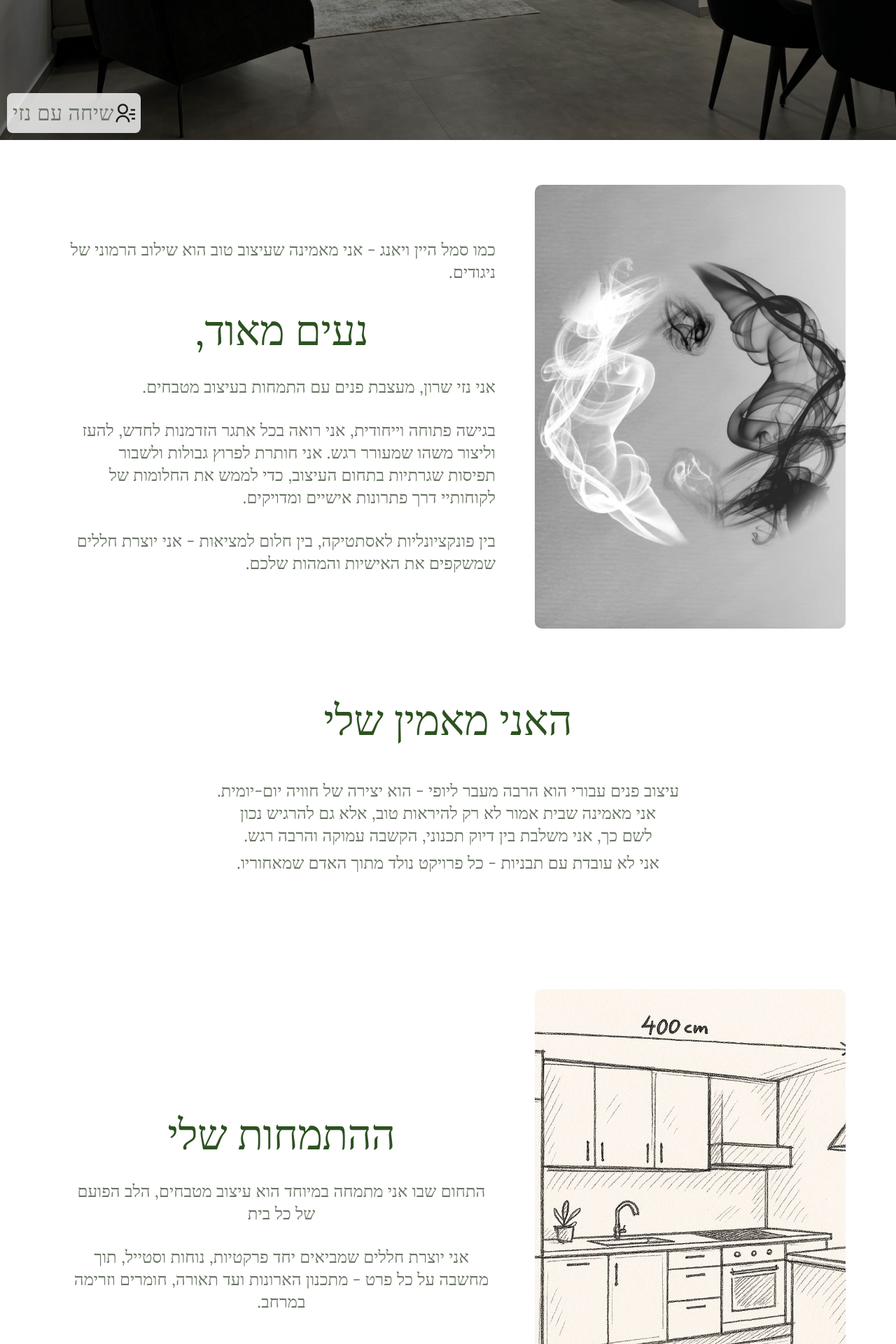
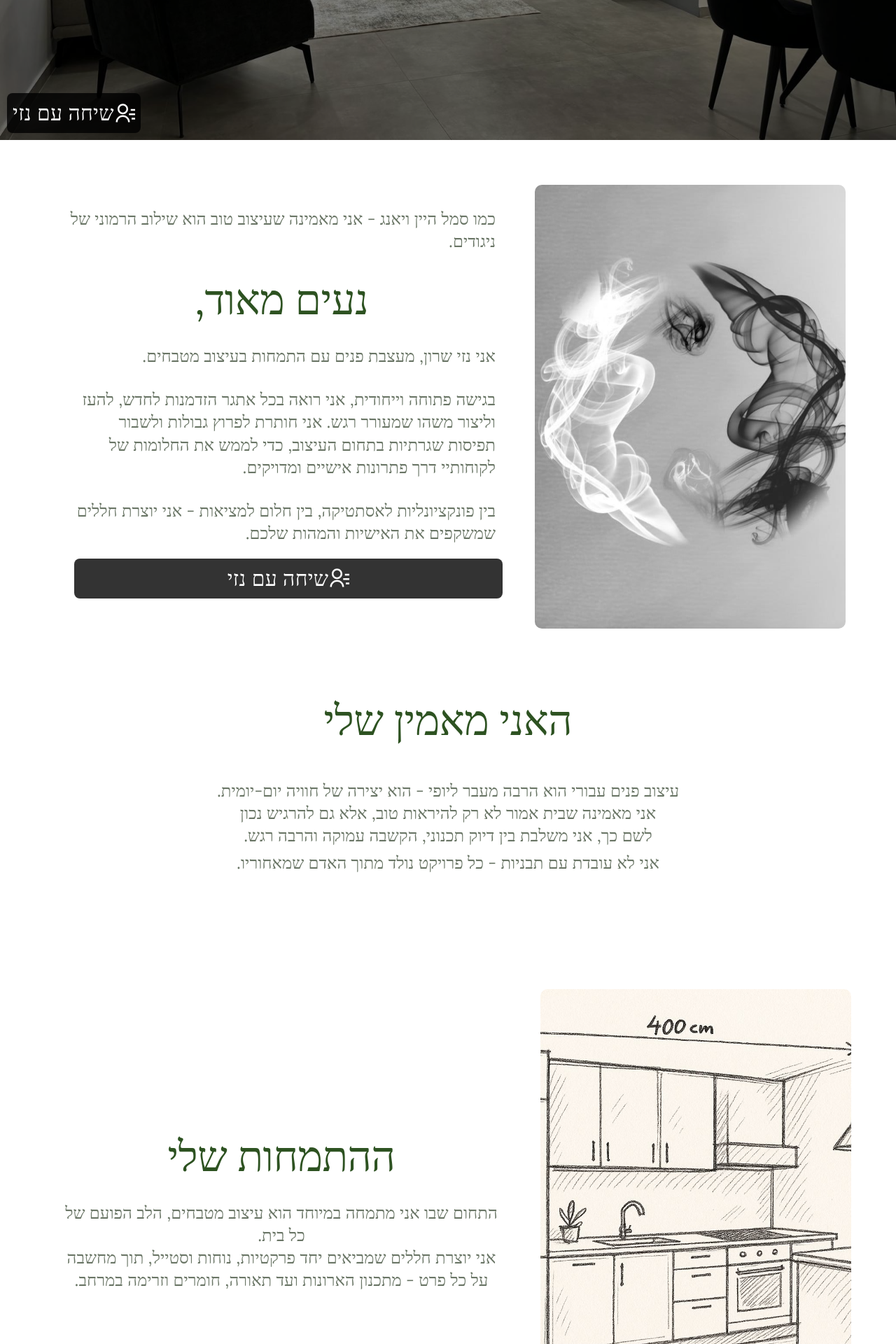
Before and after one commit to Omerf130/N.S, a React (Vite) app: page / in a window 1280 px wide. Shown: the part 600-2520 px from the top of the page at 70% size. Built offline with nearby package versions, Linux system fonts and the light colour scheme.

Commit message:
css fixes

```diff
--- a/src/App.scss
+++ b/src/App.scss
@@ -40,6 +40,11 @@
     h3,
     h5 {
       color: $white;
+    }
+  }
+  #spacial {
+    .spacial-title {
+      margin-bottom: 30px;
     }
   }
   #hero {
--- a/src/components/About.tsx
+++ b/src/components/About.tsx
@@ -1,6 +1,7 @@
-import { Box, Container, Typography } from "@mui/material";
+import { Box, Button, Container, Typography } from "@mui/material";
 import SectionTitle from "../common/SectionTitle";
 import { useMediaMatch } from "../hooks/useMediaMatch";
+import { RiContactsLine } from "react-icons/ri";
 
 export default function About() {
   const isMobile = useMediaMatch("(max-width: 500px)");
@@ -46,7 +47,15 @@ export default function About() {
             maxHeight: 650,
           }}
         />
-        <Container sx={{ maxWidth: "sm", padding: "0", display:"flex", flexDirection:"column", gap:"30px" }}>
+        <Container
+          sx={{
+            maxWidth: "sm",
+            padding: "0",
+            display: "flex",
+            flexDirection: "column",
+            gap: "30px",
+          }}
+        >
           <Typography variant={isMobile ? "h6" : "h5"} color="#697565">
             כמו סמל היין ויאנג - אני מאמינה שעיצוב טוב הוא שילוב הרמוני של
             ניגודים.
@@ -56,17 +65,34 @@ export default function About() {
             className="about-title"
             variant={isMobile ? "h3" : "h2"}
           />
-          <Typography variant={isMobile ? "h6" : "h5"} color="#697565">אני נזי שרון, מעצבת פנים עם התמחות בעיצוב מטבחים.</Typography>
           <Typography variant={isMobile ? "h6" : "h5"} color="#697565">
-             בגישה פתוחה
-            וייחודית, אני רואה בכל אתגר הזדמנות לחדש, להעז וליצור משהו שמעורר
-            רגש. אני חותרת לפרוץ גבולות ולשבור תפיסות שגרתיות בתחום העיצוב, כדי
-            לממש את החלומות של לקוחותיי דרך פתרונות אישיים ומדויקים.
+            אני נזי שרון, מעצבת פנים עם התמחות בעיצוב מטבחים.
+          </Typography>
+          <Typography variant={isMobile ? "h6" : "h5"} color="#697565">
+            בגישה פתוחה וייחודית, אני רואה בכל אתגר הזדמנות לחדש, להעז וליצור
+            משהו שמעורר רגש. אני חותרת לפרוץ גבולות ולשבור תפיסות שגרתיות בתחום
+            העיצוב, כדי לממש את החלומות של לקוחותיי דרך פתרונות אישיים ומדויקים.
           </Typography>
           <Typography variant={isMobile ? "h6" : "h5"} color="#697565">
             בין פונקציונליות לאסתטיקה, בין חלום למציאות - אני יוצרת חללים
             שמשקפים את האישיות והמהות שלכם.
           </Typography>
+          <Button
+            className="nav-item"
+            href="#contact"
+            sx={{
+              left: "10px",
+              bottom: "10px",
+              backgroundColor: "rgba(0,0,0,0.8)",
+              color: "#fff",
+              borderRadius: "8px",
+            }}
+          >
+            <RiContactsLine size={30} color="#fff" />
+            <Typography fontSize={30} color="#fff">
+              שיחה עם נזי
+            </Typography>
+          </Button>
         </Container>
       </Container>
     </Box>
--- a/src/components/Navbar.tsx
+++ b/src/components/Navbar.tsx
@@ -45,10 +45,10 @@ function Navbar() {
       <Button
         className="nav-item"
         href="#contact"
-        sx={{ position:"fixed", left:"10px", bottom:"10px", backgroundColor:"rgba(255,255,255,0.8)", borderRadius:"8px"}}
+        sx={{ position:"fixed", left:"10px", bottom:"10px", backgroundColor:"rgba(0,0,0,0.8)",color:"#fff" ,borderRadius:"8px"}}
       >
-        <RiContactsLine size={30}/>
-        <Typography fontSize={30}>שיחה עם נזי</Typography>
+        <RiContactsLine size={30} color="#fff"/>
+        <Typography fontSize={30} color="#fff">שיחה עם נזי</Typography>
       </Button>
       <Container maxWidth="xl">
         <Toolbar
--- a/src/components/Plans.tsx
+++ b/src/components/Plans.tsx
@@ -107,7 +107,7 @@ export default function Plans() {
                 >
                   {item.icon}
 
-                  <Typography variant="h5" gutterBottom sx={{color:"#2d5221"}}>
+                  <Typography variant="h5" gutterBottom sx={{color:"#2d5221",fontWeight:"bold"}}>
                     {item.title}
                   </Typography>
                   <Box
@@ -184,7 +184,7 @@ export default function Plans() {
                     },
                   }}
                 >
-                  <Typography variant="h5" gutterBottom sx={{color:"#2d5221"}}>
+                  <Typography variant="h5" gutterBottom sx={{color:"#2d5221", fontWeight:"bold"}}>
                     {item.title}
                   </Typography>
                   <Box
--- a/src/components/Spacial.tsx
+++ b/src/components/Spacial.tsx
@@ -9,7 +9,7 @@ const Spacial = () => {
       id="spacial"
       sx={{
         py: 8,
-        px: 6,
+        px: 0,
         display: "flex",
         "@media (max-width:750px)": {
           flexDirection: "column",
@@ -53,18 +53,17 @@ const Spacial = () => {
             padding: "0",
             display: "flex",
             flexDirection: "column",
-            gap: "30px",
             direction:"rtl",
             textAlign:"center"
           }}
         >
           <SectionTitle
             title="ההתמחות שלי"
-            className="services-title"
+            className="spacial-title"
             variant="h2"
           />
           <Typography variant={isMobile ? "h6" : "h5"}>
-            התחום שבו אני מתמחה במיוחד הוא עיצוב מטבחים, הלב הפועם של כל בית
+            התחום שבו אני מתמחה במיוחד הוא עיצוב מטבחים, הלב הפועם של כל בית.
           </Typography>
           <Typography variant={isMobile ? "h6" : "h5"}>
             אני יוצרת חללים שמביאים יחד פרקטיות, נוחות וסטייל, תוך מחשבה על כל
```
